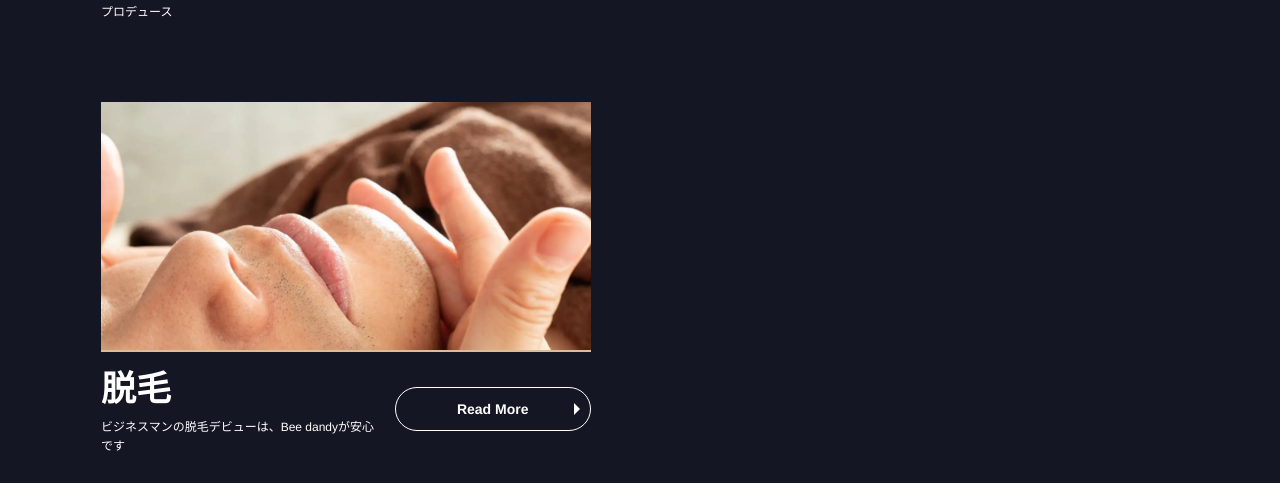
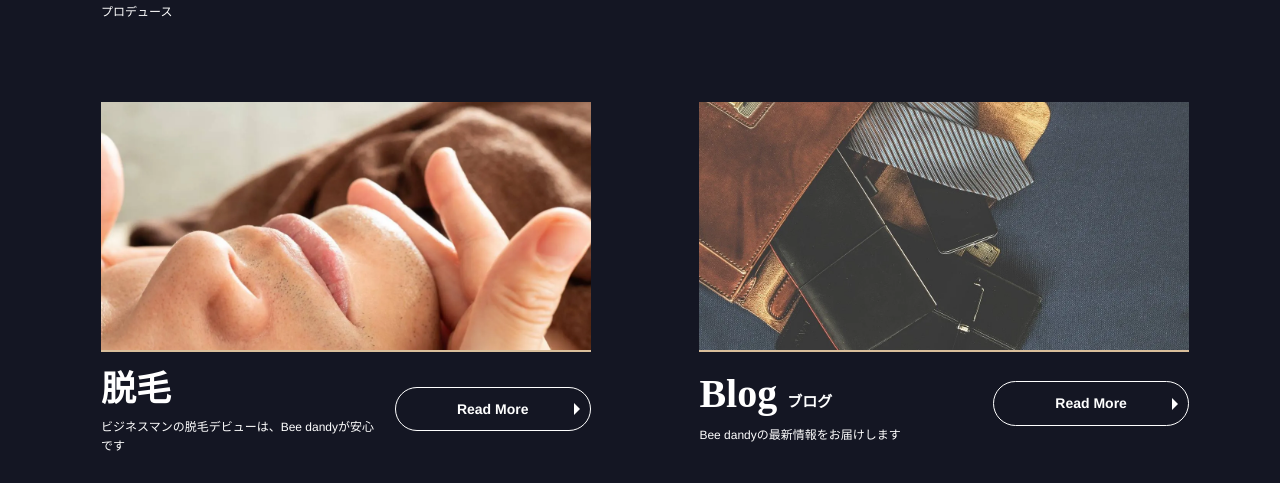
Before and after one commit to kamy0042/bee_group_web, a Next.js app: page / in a window 1280 px wide. Shown: the part 5651-6134 px from the top of the page. Built offline with nearby package versions, Linux system fonts and the light colour scheme.

Commit message:
feat: ブログを公開する

```diff
--- a/app/articles/[slug]/page.tsx
+++ b/app/articles/[slug]/page.tsx
@@ -9,14 +9,12 @@ type Props = {
 
 export const revalidate = 60;
 
-// ToDo 後でnoindexを消す
 export async function generateMetadata({ params }: Props): Promise<any> {
   const data = await getDetail(params.slug);
 
   return {
     title: data.title,
     description: data.description,
-    robots:'noindex',
     openGraph: {
       title: data.title,
       description: data.description,
--- a/app/blog/page.tsx
+++ b/app/blog/page.tsx
@@ -5,12 +5,10 @@ import styles from "../../styles/Waxing.module.scss";
 
 export const revalidate = 60;
 
-// ToDo 後でnoindexを消す
 export async function generateMetadata(): Promise<any> {
   return {
     title: 'Blog | 男性専門美容室 Bee dandy',
     description: '新橋の男性専門美容室 Bee dandyのブログです',
-    robots:'noindex',
   };
 }
 
--- a/pages/index.tsx
+++ b/pages/index.tsx
@@ -234,6 +234,15 @@ const Index = () => {
                   description="ビジネスマンの脱毛デビューは、Bee dandyが安心です"
                 />
               </li>
+              <li>
+                <LinkBox
+                  title="Blog"
+                  sub="ブログ"
+                  link="/blog/"
+                  className={isSafari ? "blog_noWebp" : "blog"}
+                  description="Bee dandyの最新情報をお届けします"
+                />
+              </li>
             </ul>
           </section>
         </div>
--- a/pages/salon/index.tsx
+++ b/pages/salon/index.tsx
@@ -81,6 +81,9 @@ const Salon = () => (
               <div className={utilStyles.linkButton}>
                 <a href='https://www.adjustbook.com/doc/Index/show/us/11750/bk/15091' target='_blank' rel="noreferrer">Bee dandy スタイルブックを見る</a>
               </div>
+              <div className={utilStyles.linkButton}>
+                <Link href='/blog/'>ブログを見る</Link>
+              </div>
             </div>
 
           </section>
--- a/styles/Salon.module.scss
+++ b/styles/Salon.module.scss
@@ -223,8 +223,8 @@
         display: flex;
         justify-content: center;
         width: 100%;
-        & > div:nth-of-type(1) {
-            margin-right: 3rem;
+        & > div + div {
+            margin-left: 3rem;
         }
     }
 };
--- a/styles/Top.module.scss
+++ b/styles/Top.module.scss
@@ -290,6 +290,12 @@
     &_waxing_noWebp::before{
         background: url('../public/img/bee_removal-min.jpg') no-repeat center 70% / cover;
     }
+    &_blog::before{
+        background: url('../public/img/webp/bee_business-min.webp') no-repeat center 70% / cover;
+    }
+    &_blog_noWebp::before{
+        background: url('../public/img/bee_business-min.jpg') no-repeat center 70% / cover;
+    }
 
     &_text{
         display: flex;
```
